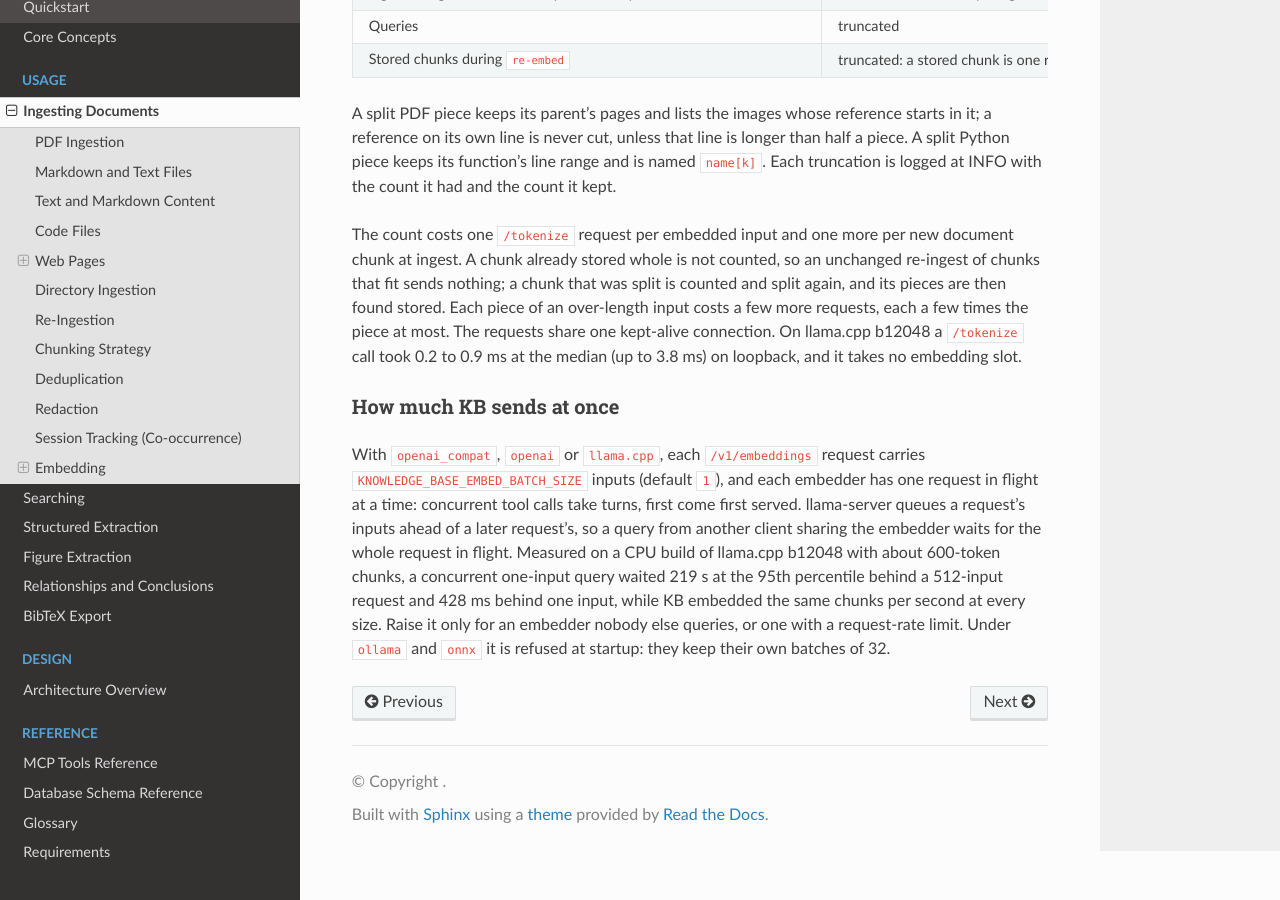
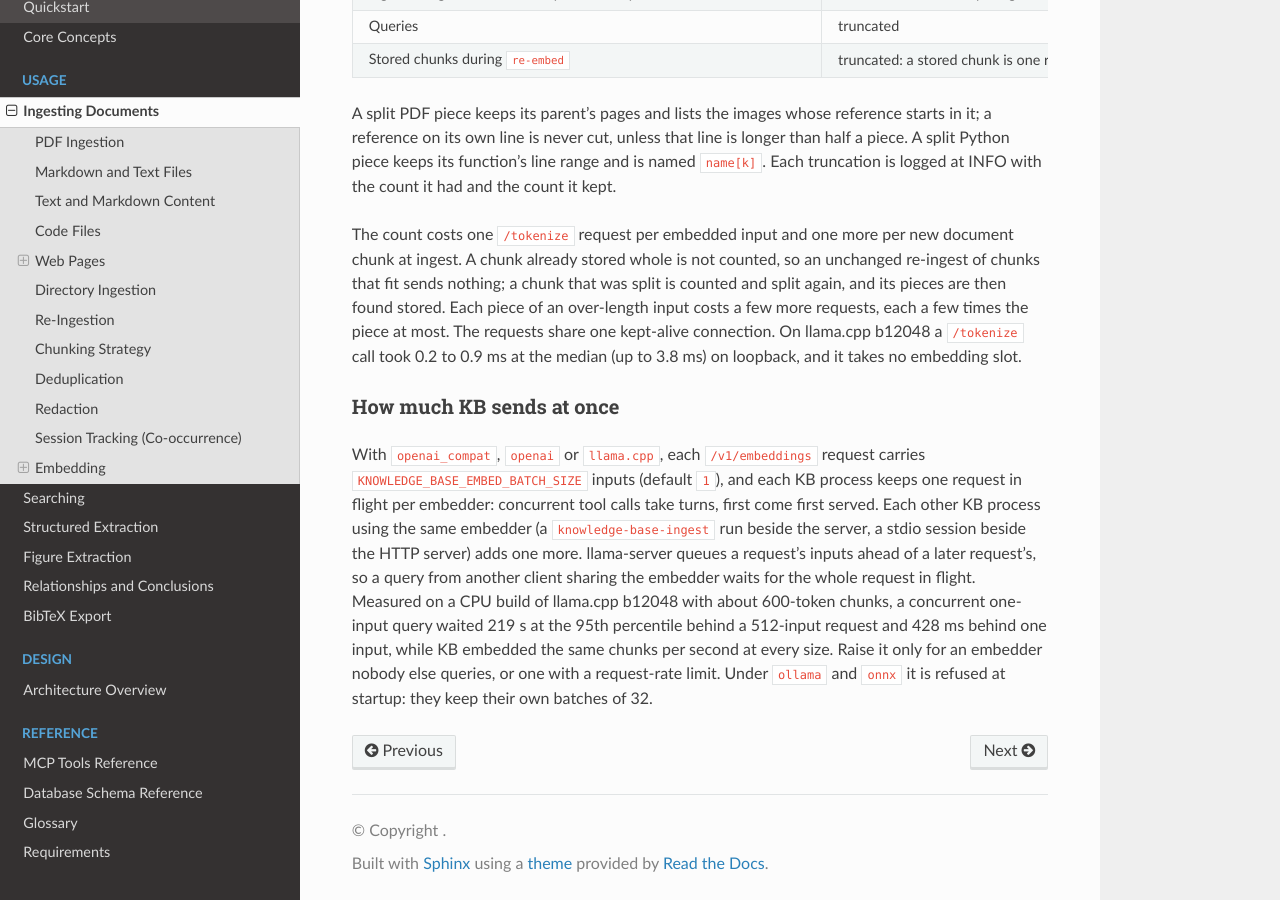
Before and after one commit to dutiona/knowledge-base, a Sphinx documentation site: the page built from docs/usage/ingesting-documents.md, in a window 1280 px wide and 900 px high, scrolled down 11423 px. Built offline with Sphinx 7.4.7 and the Read the Docs theme 3.1.0, drawn with Linux system fonts in a browser that asks for light colours.

Commit message:
docs(embeddings): the one-request bound is per KB process; forward the batch size at release
The gate lives in one process, so a knowledge-base-ingest run beside the
server, or a stdio session beside the HTTP server, each keeps a request in
flight of its own; the guide and the README now say "each KB process". The
release checklist's env file forwarded every KNOWLEDGE_BASE_EMBED_* variable
but the new one, so a raised batch size would have dropped back to 1 for the
release's CLI steps.

Refs #614

```diff
--- a/docs/usage/ingesting-documents.md
+++ b/docs/usage/ingesting-documents.md
@@ -387,8 +387,9 @@ on loopback, and it takes no embedding slot.
 ### How much KB sends at once
 
 With `openai_compat`, `openai` or `llama.cpp`, each `/v1/embeddings` request carries
-`KNOWLEDGE_BASE_EMBED_BATCH_SIZE` inputs (default `1`), and each embedder has one request in flight at a time:
-concurrent tool calls take turns, first come first served. llama-server queues a request's inputs ahead of a later
+`KNOWLEDGE_BASE_EMBED_BATCH_SIZE` inputs (default `1`), and each KB process keeps one request in flight per
+embedder: concurrent tool calls take turns, first come first served. Each other KB process using the same embedder
+(a `knowledge-base-ingest` run beside the server, a stdio session beside the HTTP server) adds one more. llama-server queues a request's inputs ahead of a later
 request's, so a query from another client sharing the embedder waits for the whole request in flight. Measured on a
 CPU build of llama.cpp b12048 with about 600-token chunks, a concurrent one-input query waited 219 s at the 95th
 percentile behind a 512-input request and 428 ms behind one input, while KB embedded the same chunks per second at
```
Also changed, not shown: README.md (+1 -1 lines), .claude/skills/release-checklist/SKILL.md.
